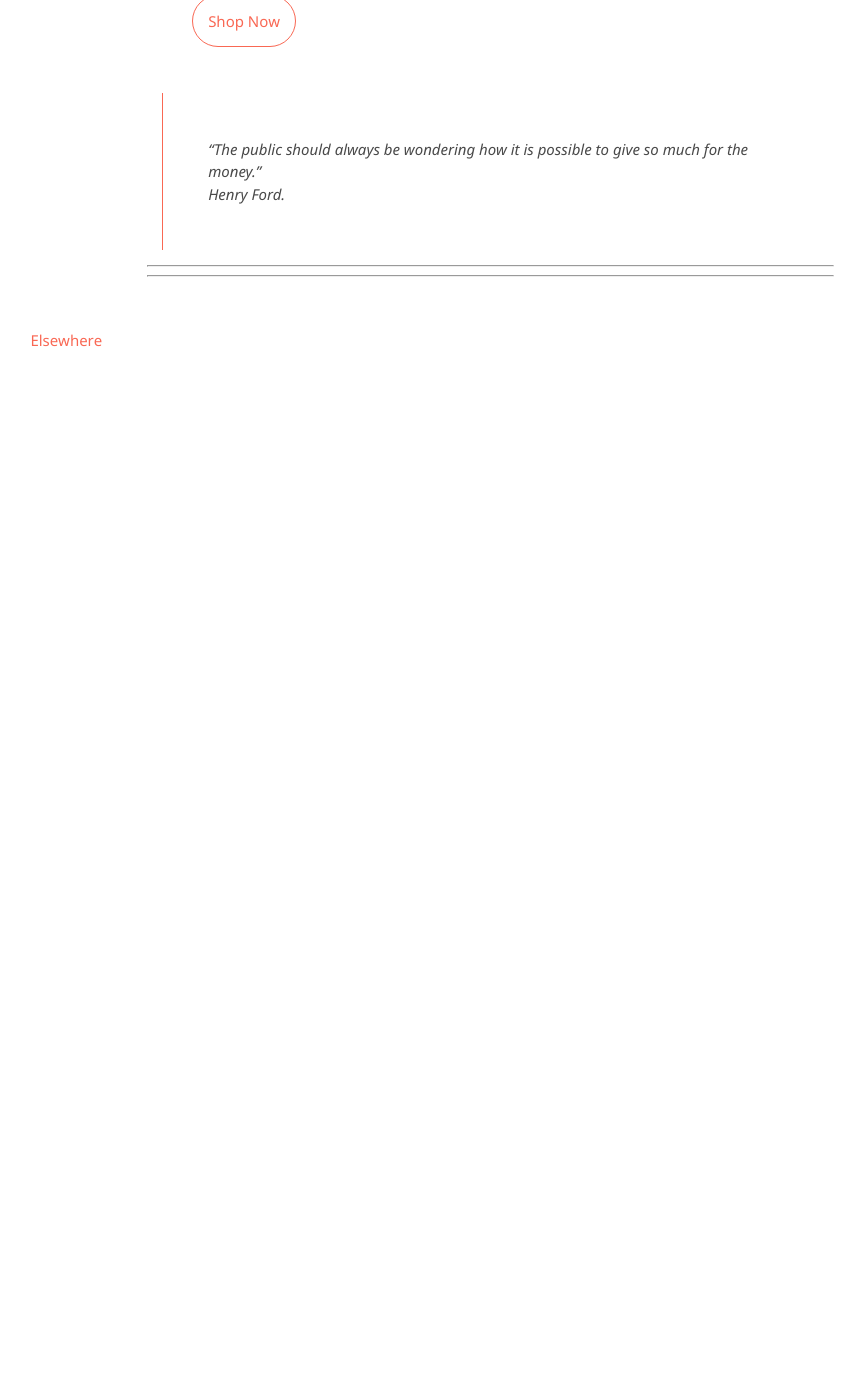
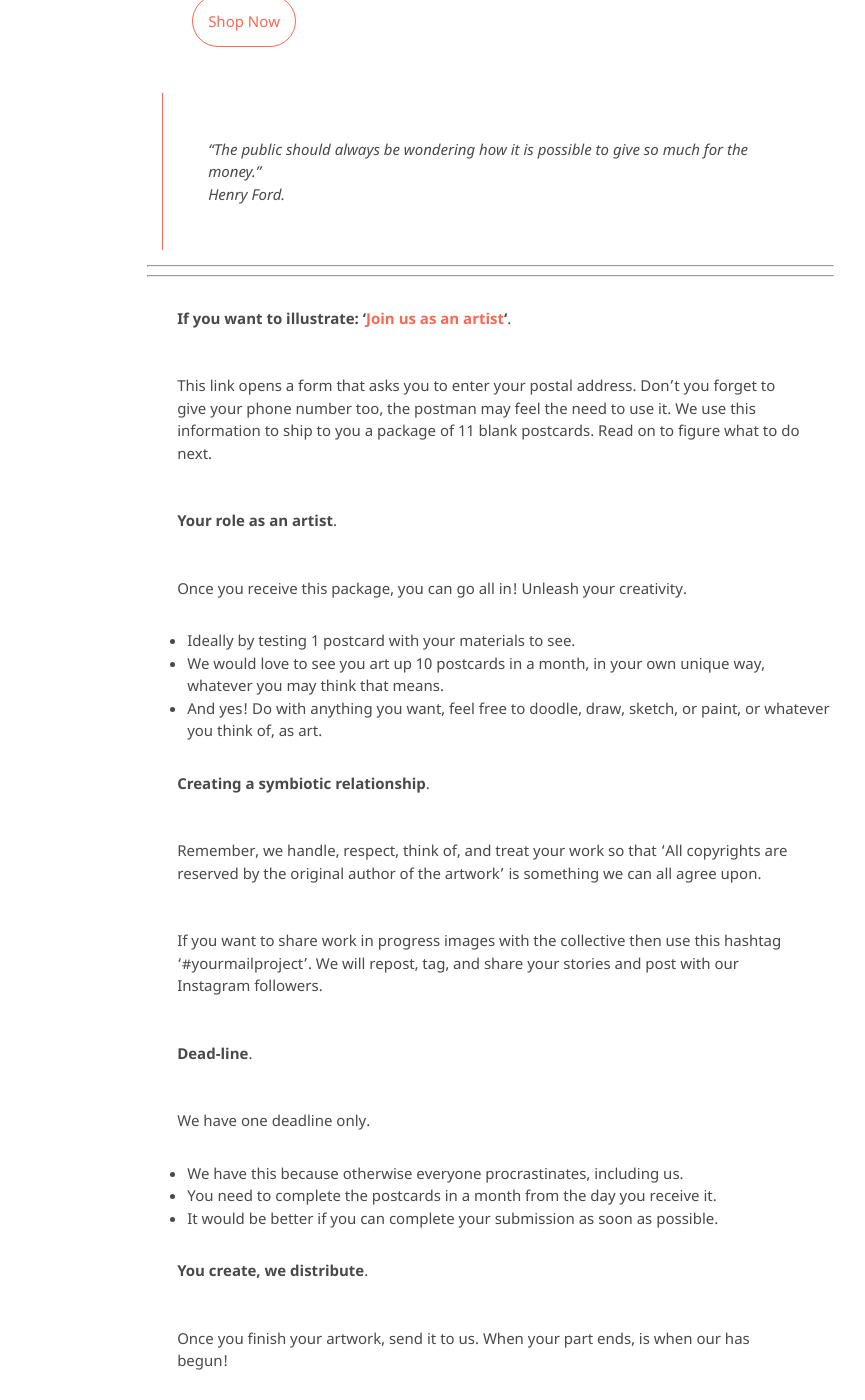
Before and after one commit to kvshvlin/yourmailproject, a Jekyll site: the page built from index.md, in a window 1280 px wide and 1400 px high, scrolled down 1629 px. Shown: the whole window, without its empty margins (251-1116 px from the left). Built offline with Jekyll 4.4.1, drawn with Linux system fonts in a browser that asks for light colours; our own code applies the rules of GitHub Pages for plain Markdown files; before the commit the page ends 2206 px from its top, so only the background shows below that; some of the changed text lies outside the part shown.

Commit message:
Update index.md

```diff
--- a/index.md
+++ b/index.md
@@ -46,3 +46,94 @@
 
 ***
 ***
+
+**If you want to illustrate: '<a href="https://yourmailproject.typeform.com/to/krhWpQJZ" target="_blank">Join&nbsp;us&nbsp;as&nbsp;an&nbsp;artist</a>'**.
+
+This link opens a form that asks you to enter your postal address. Don't you forget to give your phone number too, the postman may feel the need to use it. We use this information to ship to you a package of 11 blank postcards. Read on to figure what to do next.
+
+**Your role as an artist**.
+
+Once you receive this package, you can go all in! Unleash your creativity.
+
+- Ideally by testing 1 postcard with your materials to see.
+- We would love to see you art up 10 postcards in a month, in your own unique way, whatever you may think that means.
+- And yes! Do with anything you want, feel free to doodle, draw, sketch, or paint, or whatever you think of, as art.
+
+**Creating a symbiotic relationship**.
+
+Remember, we handle, respect, think of, and treat your work so that ‘All copyrights are reserved by the original author of the artwork’ is something we can all agree upon.
+
+If you want to share work in progress images with the collective then use this hashtag '#yourmailproject'. We will repost, tag, and share your stories and post with our Instagram followers.
+
+**Dead-line**.
+
+We have one deadline only.
+
+- We have this because otherwise everyone procrastinates, including us.
+- You need to complete the postcards in a month from the day you receive it.
+- It would be better if you can complete your submission as soon as possible.
+
+**You create, we distribute**.
+
+Once you finish your artwork, send it to us. When your part ends, is when our has begun!
+
+- We will collect your artwork, and photograph it.
+- We will showcase it on Instagram, also tag you for exposure and publicity.
+- We handle everyone's complaints, inventory, packaging, return orders, and shipping.
+- So that you can meditate away and lose yourself in spellbound creativity.
+
+**Here's some fine print in bold text**.
+
+Please note that we do not guarantee that your artwork will sell, but we do our best to give it exposure instead. You control if it’s still available for sale, remember ‘All copyrights are reserved by the original author of the artwork’! But there’s a catch here, albeit not a serious one yet, we can only return your artwork to you if it’s not sold.
+
+**Let's talk numbers**.
+
+Once your artwork sells, we will pay you as an artist. We are sharing the following information to demystify our business model. We hope that this will help you calculate your selling price.
+
+**The basic cost**.
+
+The package of 11 postcards costs,
+Rs. 5.5 for the postcards +
+Rs. 5 for the envelope +
+Rs. 41.5 for speed post
+= Rs. 52.
+
+Returning 10 postcards to our address should approximately cost,
+Rs. 5 for the envelope +
+Rs. 41.5 for speed post
+= Rs. 46.5.
+
+Making 10 or 11 postcards shop ready should approximately cost,
+Rs. 52 +
+Rs. 46.5
+= Rs. 98.5.
+
+Making 1 postcards shop ready should approximately cost,
+(Rs. 52 + Rs. 46.5) / 10
+= Rs. 98.5 / 10
+= Rs. 9.85.
+
+**The selling price**.
+
+Be mindful, that you have to use your own materials. This costing excludes the cost of materials used for creating the artwork, the cost of an artist's labour, and an artist's profit margin since these values remain unknown to us.
+
+It is recommended that your selling price include your basic cost, cost of materials used, cost of labour, profit margin, and any other particulars you deem necessary.
+
+Hence, we request you to give us a selling price for your artwork/s, via email
+[_yourmailproject (at) gmail (dot) com_](mailto:yourmailproject@gmail.com).
+
+We hope you will love to be a part of our community, do join us now, go click on this link below.
+
+<div class="roadmap-spacer-1"></div>
+
+<p>
+<a class="btn" href="https://yourmailproject.typeform.com/to/krhWpQJZ" target="_blank">Join us as an artist</a><br>
+</p>
+
+<div class="roadmap-spacer-2"></div>
+
+> "Nothing boots as fast as pen and paper."
+> Sir Norman Robert Foster.
+
+***
+***
```
